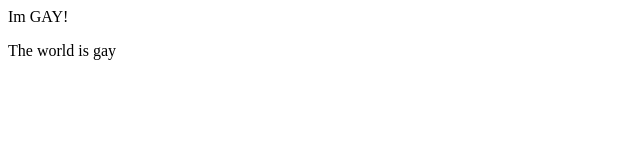
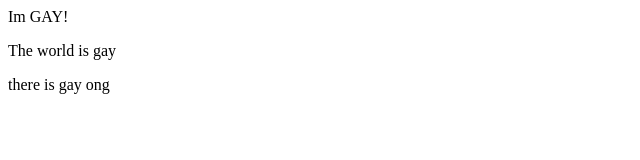
Before and after one commit to AryaVaidya08/demo-repo2, a plain HTML site: page index.html in a window 1280 px wide. Shown: the whole page, without its empty margins (0-640 px from the left). Drawn offline with Linux system fonts and the light colour scheme.

Commit message:
fuck this

```diff
--- a/index.html
+++ b/index.html
@@ -1,2 +1,3 @@
 <div>Im GAY!</div>
 <p>The world is gay</p>
+<p>there is gay ong</p>
```
Also changed, not shown: 1 other file.
